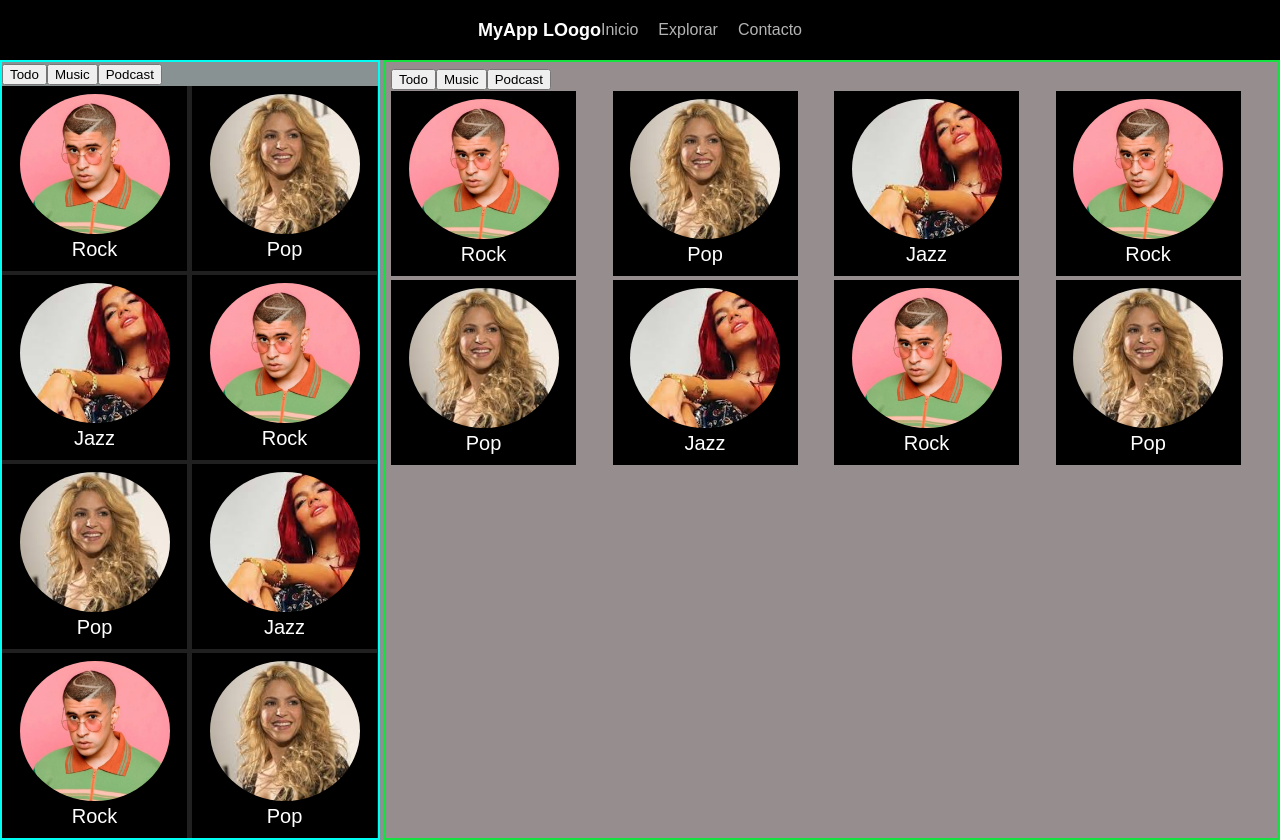
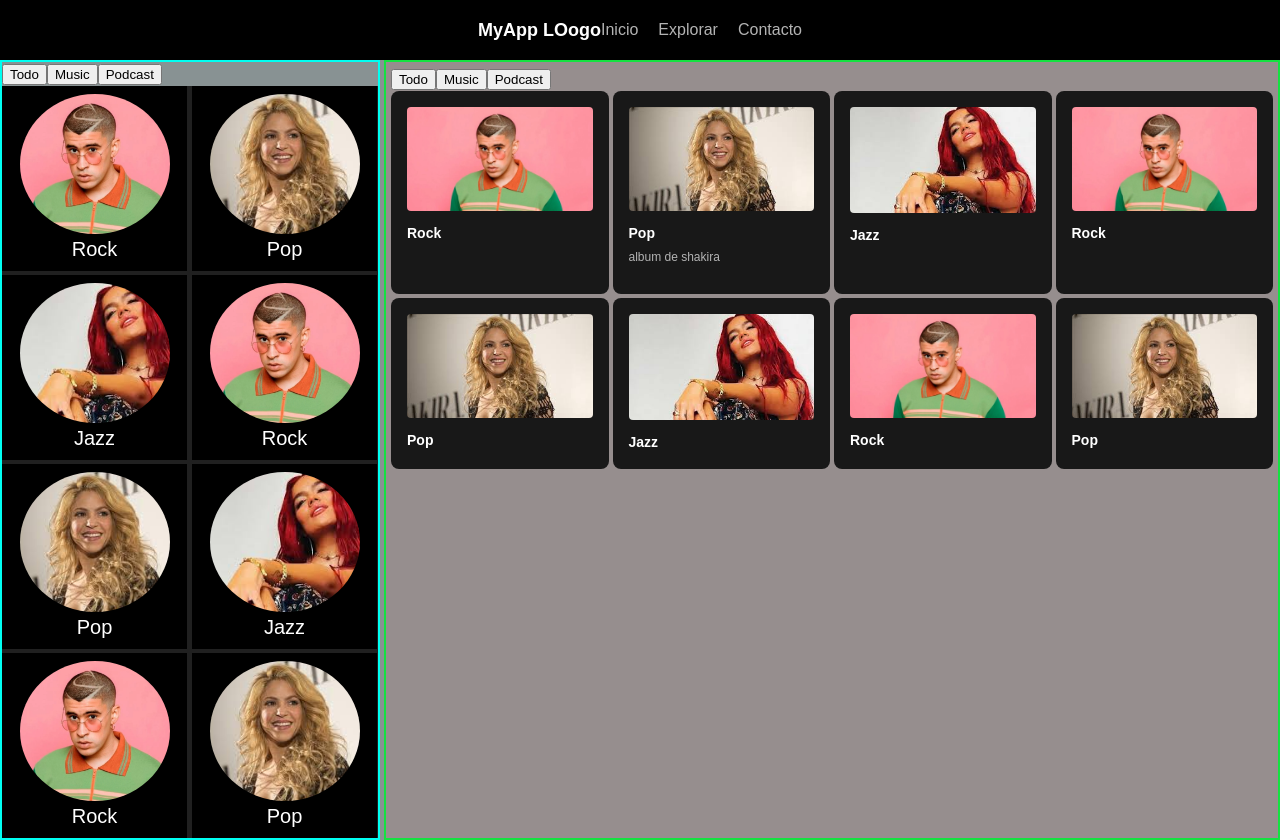
Before and after one commit to fernando-pulido/Spotify, a React (Vite) app: page / in a window 1280 px wide. Built offline with nearby package versions, Linux system fonts and the light colour scheme.

Commit message:
feat(Card) add components Card

```diff
--- a/src/components/Album/Album.tsx
+++ b/src/components/Album/Album.tsx
@@ -1,13 +1,19 @@
-import Card from '../Card/Card'
+import Card from '../Cards/Card'
 import { cardsMock } from '../../data/cardsMook'
 
 import './Album.css'
+import CardAlbum from '../Cards/CardAlbum/CardAlbum'
 
 const Album = () => {
   return (
     <div className="card-albums">
       {cardsMock.map(data => (
-        <Card key={data.id} image={data.image} title={data.title} />
+        <CardAlbum
+          key={data.id}
+          image={data.image}
+          title={data.title}
+          description={data.description}
+        />
       ))}
     </div>
   )
--- /dev/null
+++ b/src/components/Cards/CardAlbum/CardAlbum.css
@@ -0,0 +1,58 @@
+.album-card {
+  background-color: #181818;
+  padding: 16px;
+  border-radius: 8px;
+  cursor: pointer;
+  transition: background-color 0.3s ease;
+}
+
+.album-card:hover {
+  background-color: #282828;
+}
+
+.album-card__image {
+  position: relative;
+  margin-bottom: 12px;
+}
+
+.album-card__image img {
+  width: 100%;
+  border-radius: 4px;
+  display: block;
+}
+
+.album-card__play {
+  position: absolute;
+  bottom: 8px;
+  right: 8px;
+  width: 40px;
+  height: 40px;
+  border-radius: 50%;
+  background-color: #1db954;
+  border: none;
+  color: black;
+  font-size: 16px;
+  opacity: 0;
+  transform: translateY(8px);
+  transition:
+    opacity 0.3s ease,
+    transform 0.3s ease;
+}
+
+.album-card:hover .album-card__play {
+  opacity: 1;
+  transform: translateY(0);
+}
+
+.album-card__title {
+  color: white;
+  font-size: 14px;
+  font-weight: 600;
+  margin: 0;
+}
+
+.album-card__description {
+  color: #b3b3b3;
+  font-size: 12px;
+  margin-top: 4px;
+}
--- /dev/null
+++ b/src/components/Cards/CardAlbum/CardAlbum.tsx
@@ -0,0 +1,24 @@
+import './CardAlbum.css'
+
+type AlbumCardProps = {
+  image: string
+  title: string
+  description?: string
+}
+
+const CardAlbum = ({ image, title, description }: AlbumCardProps) => {
+  return (
+    <div className="album-card">
+      <div className="album-card__image">
+        <img src={image} alt={title} />
+
+        <button className="album-card__play">▶</button>
+      </div>
+
+      <h3 className="album-card__title">{title}</h3>
+      {description && <p className="album-card__description">{description}</p>}
+    </div>
+  )
+}
+
+export default CardAlbum
--- a/src/components/Layout/Layout.tsx
+++ b/src/components/Layout/Layout.tsx
@@ -1,6 +1,6 @@
 import Album from '../Album/Album'
+import NavBar from '../NavBar/NavBar'
 import Buttons from '../Buttons/Buttons'
-import NavBar from '../NavBar/NavBar'
 import PlayList from '../PlayList/PlayList'
 
 import './layout.css'
--- a/src/components/PlayList/PlayList.tsx
+++ b/src/components/PlayList/PlayList.tsx
@@ -1,4 +1,4 @@
-import Card from '../Card/Card'
+import Card from '../Cards/Card'
 import { cardsMock } from '../../data/cardsMook'
 import './PlayList.css'
 const PlayList = () => {
--- a/src/data/cardsMook.ts
+++ b/src/data/cardsMook.ts
@@ -14,6 +14,7 @@ export const cardsMock: Card[] = [
     id: 2,
     title: 'Pop',
     image: Img2,
+    description: 'album de shakira',
   },
   {
     id: 3,
--- a/src/type/typeCard.ts
+++ b/src/type/typeCard.ts
@@ -2,5 +2,5 @@ export type Card = {
   id?: number
   title: string
   image: string
-  variant?: 'playlist' | 'album' | 'artist'
+  description?: string
 }
```
Also changed, not shown: src/components/Cards/Card.css (renamed from src/components/Card/Card.css), src/components/Cards/Card.tsx (renamed from src/components/Card/Card.tsx).
